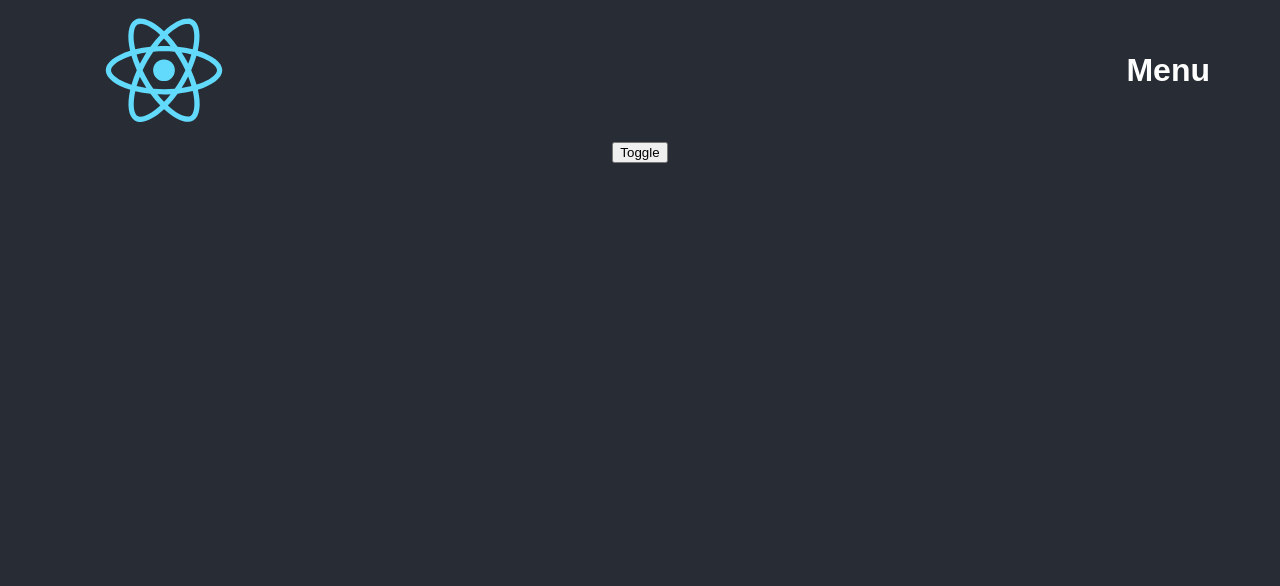
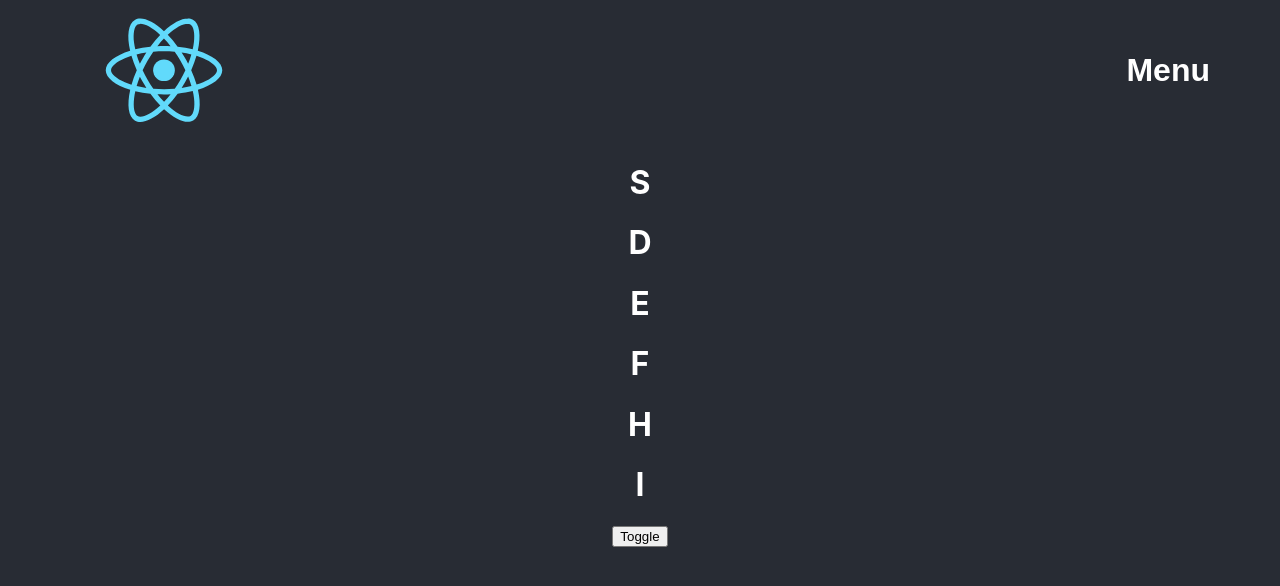
Before and after one commit to rachelruderman/animating-react, a React (Create React App) app: page / in a window 1280 px wide. Shown: the top 586 px of the page. Built offline with nearby package versions, Linux system fonts and the light colour scheme.

Commit message:
‘react-spring’ useTransition with a list of elements

```diff
--- a/src/Toggle.js
+++ b/src/Toggle.js
@@ -4,8 +4,16 @@ import {useTransition, animated} from 'react-spring';
 // const AnimatedComponent = animated(componentName);
 
 export const Toggle = () => {
-    const [isToggled, setToggle] = useState(false);
-    const transition             = useTransition(isToggled, null, {
+    const [items, setItems] = useState([
+        {letter: 'S', key: 1},
+        {letter: 'D', key: 3},
+        {letter: 'E', key: 4},
+        {letter: 'F', key: 5},
+        {letter: 'H', key: 6},
+        {letter: 'I', key: 7},
+    ]);
+
+    const transition = useTransition(items, (item) => item.key, {
         from:   {opacity: 0},
         enter:  {opacity: 1}, // final state when it has entered
         leave:  {opacity: 0},
@@ -14,15 +22,13 @@ export const Toggle = () => {
     // Use transition for things you don't want to always be on the DOM
 
     return (
-        <div>
+        <div style={{position: 'relative'}}>
             {transition.map( ({item, key, props}) => (
-                item && (
-                    <animated.h1 key={key} style={props}>
-                        Hello
-                    </animated.h1>
-                )
+                <animated.h1 style={props} key={key}>
+                    {item.letter}
+                </animated.h1>
             ))}
-            <button onClick={() => setToggle(!isToggled)}>Toggle</button>
+            <button onClick={() => setItems([{letter: 'S, key: 1'}])}>Toggle</button>
         </div>
     )
 }
```
